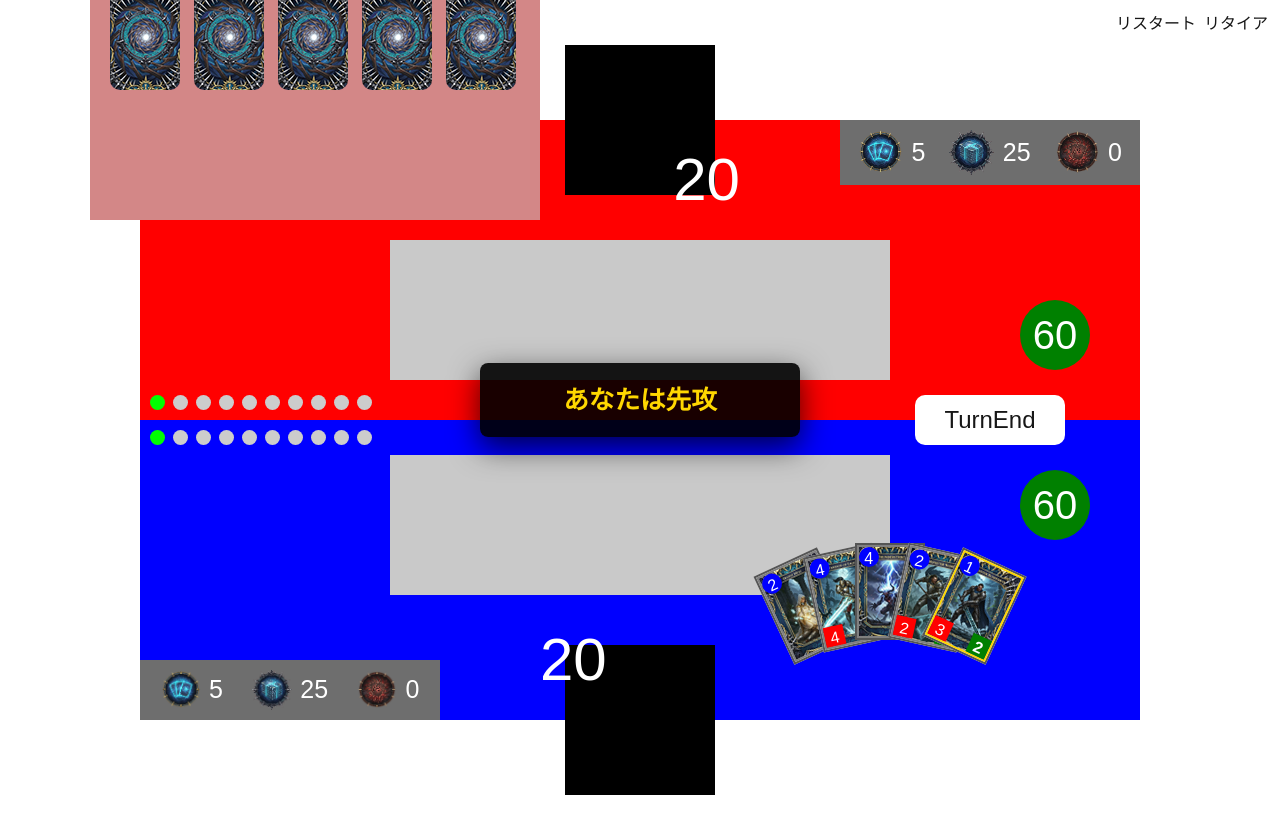
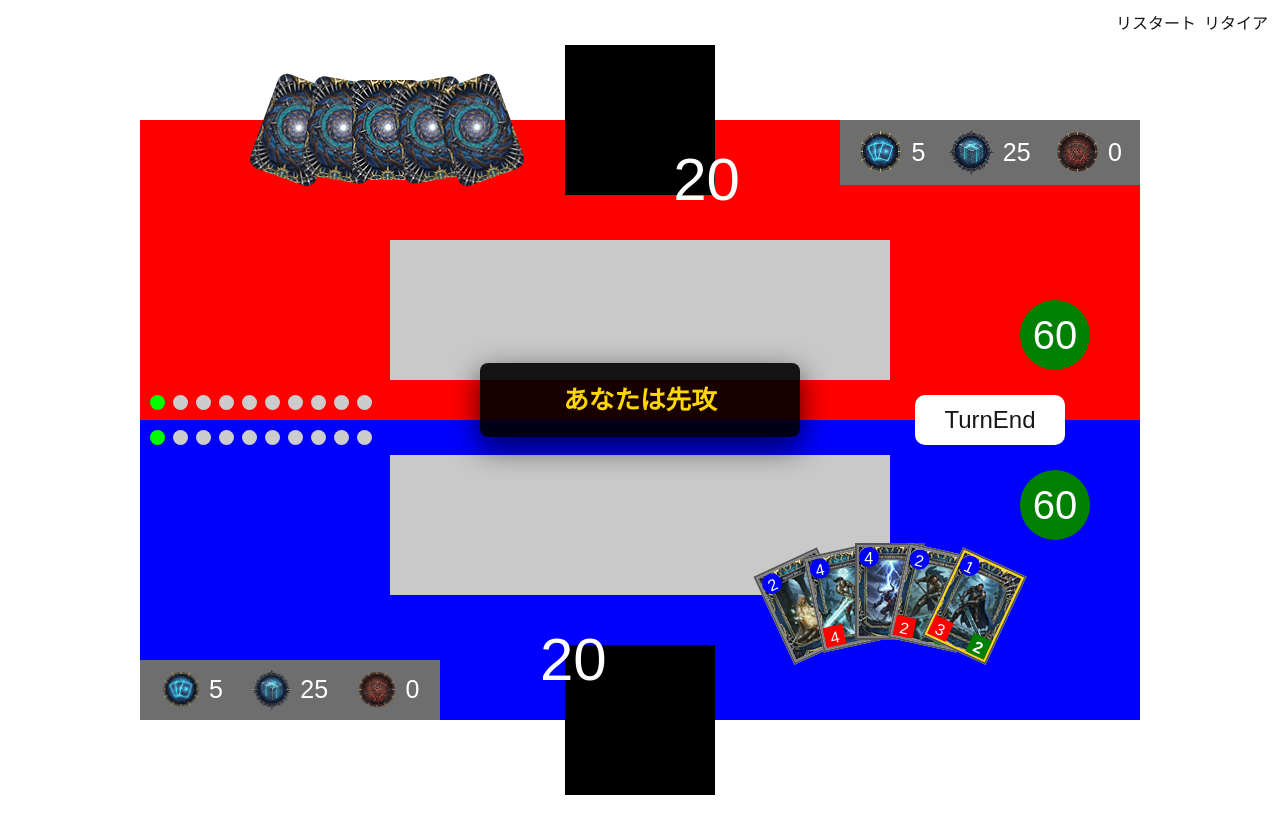
Before and after one commit to bst-shinkawa/Game, a Next.js app in the folder card-game/: page / in a window 1280 px wide. Both pictures are taken after a click on the button "CPU対戦". Shown: the top 834 px of the page. Built offline with nearby package versions, Linux system fonts and the light colour scheme.

Commit message:
敵手札調整＆CSS修正

```diff
--- a/card-game/app/assets/css/Game.Master.module.css
+++ b/card-game/app/assets/css/Game.Master.module.css
@@ -117,6 +117,28 @@
 .field_enemy_status p img {
   max-width: 45px;
 }
+.field_enemy_hand_area {
+  position: fixed;
+  top: 10%;
+  left: 15%;
+  width: 100%;
+  max-width: 390px;
+  display: flex;
+  justify-content: center;
+  align-items: flex-start;
+  transition: all 0.6s ease;
+  transform-origin: center;
+  z-index: 1000;
+}
+.field_enemy_hand_card {
+  width: 19%;
+  max-width: 70px;
+  background: #eee;
+  position: absolute;
+  top: 10%;
+  left: 15%;
+  transform-origin: top center;
+}
 .field_player {
   width: 100%;
   height: 50%;
@@ -228,6 +250,51 @@
 }
 .field_player_status p img {
   max-width: 40px;
+}
+.field_player_hand_area {
+  position: fixed;
+  bottom: 20%;
+  right: 18%;
+  width: 100%;
+  max-width: 390px;
+  display: flex;
+  justify-content: center;
+  align-items: flex-end;
+  transition: all 0.6s ease;
+  transform-origin: center;
+  z-index: 1000;
+}
+.field_player_hand_area.expanded {
+  bottom: 30%;
+  right: 30%;
+  transform: translate(50%, 50%) scale(1);
+  flex-wrap: wrap;
+  justify-content: left;
+  gap: 10px;
+  align-items: center;
+  z-index: 2000;
+}
+.field_player_hand_area.expanded .field_player_hand_card {
+  position: relative;
+  left: 0;
+  bottom: 0;
+  transform: none !important;
+}
+.field_player_hand_card {
+  width: 19%;
+  max-width: 70px;
+  background: #eee;
+  border: 2px solid #555;
+  position: absolute;
+  bottom: 0;
+  left: 50%;
+  transform-origin: bottom center;
+  cursor: pointer;
+  transition: all 0.25s ease;
+}
+.field_player_hand_card:hover {
+  transform: translateY(-15px) scale(1.05) rotate(var(--rotate));
+  z-index: 20;
 }
 .field_turn {
   position: absolute;
@@ -471,49 +538,4 @@
     opacity: 1;
     transform: translate(-50%, -50%);
   }
-}
-.hand_area {
-  position: fixed;
-  bottom: 20%;
-  right: 18%;
-  width: 100%;
-  max-width: 390px;
-  display: flex;
-  justify-content: center;
-  align-items: flex-end;
-  transition: all 0.6s ease;
-  transform-origin: center;
-  z-index: 1000;
-}
-.hand_area.expanded {
-  bottom: 30%;
-  right: 30%;
-  transform: translate(50%, 50%) scale(1);
-  flex-wrap: wrap;
-  justify-content: left;
-  gap: 10px;
-  align-items: center;
-  z-index: 2000;
-}
-.hand_area.expanded .hand_card {
-  position: relative;
-  left: 0;
-  bottom: 0;
-  transform: none !important;
-}
-.hand_card {
-  width: 19%;
-  max-width: 70px;
-  background: #eee;
-  border: 2px solid #555;
-  position: absolute;
-  bottom: 0;
-  left: 50%;
-  transform-origin: bottom center;
-  cursor: pointer;
-  transition: all 0.25s ease;
-}
-.hand_card:hover {
-  transform: translateY(-15px) scale(1.05) rotate(var(--rotate));
-  z-index: 20;
 }/*# sourceMappingURL=Game.Master.module.css.map */
--- a/card-game/app/assets/scss/_Game.Flame.scss
+++ b/card-game/app/assets/scss/_Game.Flame.scss
@@ -131,6 +131,32 @@ $img-path: "/img/field";
 
             }
         }
+
+        &_hand{
+            &_area {
+                position: fixed;
+                top: 10%;
+                left: 15%;
+                width: 100%;
+                max-width: 390px;
+                display: flex;
+                justify-content: center;
+                align-items: flex-start;
+                transition: all 0.6s ease;
+                transform-origin: center;
+                z-index: 1000;
+            }
+            &_card{
+                width: 19%;
+                max-width: 70px;
+                background: #eee;
+                position: absolute;
+                top: 10%;
+                left: 15%;
+                transform-origin: top center;
+            }
+
+        }
     }
 
     &_player{
@@ -254,6 +280,58 @@ $img-path: "/img/field";
                 }
             }
         }
+        &_hand{
+            &_area {
+                position: fixed;
+                bottom: 20%;
+                right: 18%;
+                width: 100%;
+                max-width: 390px;
+                display: flex;
+                justify-content: center;
+                align-items: flex-end;
+                transition: all 0.6s ease;
+                transform-origin: center;
+                z-index: 1000;
+
+                &.expanded {
+                    bottom: 30%;
+                    right: 30%;
+                    transform: translate(50%, 50%) scale(1.0);
+                    flex-wrap: wrap;
+                    justify-content: left;
+                    gap: 10px;
+                    align-items: center;
+                    z-index: 2000;
+
+                    .field_player_hand_card {
+                        position: relative;
+                        left: 0;
+                        bottom: 0;
+                        transform: none !important;
+                    }
+                }
+            }
+            &_card{
+                width: 19%;
+                max-width: 70px;
+                background: #eee;
+                border: 2px solid #555;
+                position: absolute;
+                bottom: 0;
+                left: 50%;
+                transform-origin: bottom center;
+                cursor: pointer;
+                transition: all 0.25s ease;
+
+                &:hover {
+                    transform: translateY(-15px) scale(1.05) rotate(var(--rotate));
+                    z-index: 20;
+                }
+            }
+
+        }
+
     }
 
     &_turn{
@@ -488,56 +566,3 @@ $img-path: "/img/field";
     from { opacity: 0; transform: translate(-50%, -56%); }
     to { opacity: 1; transform: translate(-50%, -50%); }
 }
-
-
-.hand{
-    &_area {
-        position: fixed;
-        bottom: 20%;
-        right: 18%;
-        width: 100%;
-        max-width: 390px;
-        display: flex;
-        justify-content: center;
-        align-items: flex-end;
-        transition: all 0.6s ease;
-        transform-origin: center;
-        z-index: 1000;
-
-        &.expanded {
-            bottom: 30%;
-            right: 30%;
-            transform: translate(50%, 50%) scale(1.0);
-            flex-wrap: wrap;
-            justify-content: left;
-            gap: 10px;
-            align-items: center;
-            z-index: 2000;
-
-            .hand_card {
-                position: relative;
-                left: 0;
-                bottom: 0;
-                transform: none !important;
-            }
-        }
-    }
-    &_card{
-        width: 19%;
-        max-width: 70px;
-        background: #eee;
-        border: 2px solid #555;
-        position: absolute;
-        bottom: 0;
-        left: 50%;
-        transform-origin: bottom center;
-        cursor: pointer;
-        transition: all 0.25s ease;
-
-        &:hover {
-            transform: translateY(-15px) scale(1.05) rotate(var(--rotate));
-            z-index: 20;
-        }
-    }
-
-}
--- a/card-game/app/page.tsx
+++ b/card-game/app/page.tsx
@@ -154,7 +154,7 @@ const Game: React.FC = () => {
     // 拡大されていない場合のみ扇形レイアウトを適用
     if (isHandExpanded || !handAreaRef.current) return;
 
-    const cards = handAreaRef.current.querySelectorAll(`.${styles.hand_card}`);
+    const cards = handAreaRef.current.querySelectorAll(`.${styles.field_player_hand_card}`);
     const count = cards.length;
     const maxAngle = 25;
     // カードが1枚もない場合はステップを計算しない
@@ -214,6 +214,12 @@ const Game: React.FC = () => {
       setDescCardId(cardId); // アクティブ化と同時に説明を表示
     }
   };
+
+  // 敵の手札カードの配置に必要なパラメータを計算 (ここに追加)
+  const enemyHandCount = enemyHandCards.length;
+  const enemyMaxAngle = -20;
+  // カードが1枚もない場合はステップを計算しない
+  const enemyAngleStep = (enemyHandCount > 1) ? (enemyMaxAngle * 2) / (enemyHandCount - 1) : 0;
 
   // 見た目の演出（GameStart 表示など）を先に行ってから、内部フックの startMatch を呼ぶためのラッパー
   const startMatchWithVisual = () => {
@@ -777,12 +783,37 @@ const Game: React.FC = () => {
           ))}
         </div>
 
-        <div className={styles.field_enemy_hand}>
-          {enemyHandCards.map((card) => (
-            // 敵の手札は裏向きで表示（画像は後で差し替え予定）。
-            // ここでは情報を見せないため CardItem は使わず、灰色の裏面を描画します。
-            <div key={card.uniqueId} className={styles.card_back} aria-hidden={true} style={{ backgroundImage: `url(${cardBack.src})` }} />
-          ))}
+        <div className={styles.field_enemy_hand_area}>
+          {enemyHandCards.map((card, i) => {
+
+            // ⬇️ 修正箇所: 扇形配置のための計算とスタイル設定を追加 ⬇️
+            const angle = -enemyMaxAngle + enemyAngleStep * i;
+            const offsetX = (i - (enemyHandCount - 1) / 2) * 5;
+
+            const style: React.CSSProperties = {
+                // CSS変数を定義
+                '--enemy-rotate': `${angle}deg`,
+                // X軸オフセットと回転を適用
+                transform: `translateX(${offsetX}px) rotate(${angle}deg)`,
+                // カード間の重なりを調整 (例: -30pxで前のカードに重ねる)
+                marginLeft: i === 0 ? '0' : '-30px',
+                // Z軸の重なりを調整（中央のカードが手前に来るように）
+                zIndex: i,
+                transition: 'transform 0.3s ease',
+            } as React.CSSProperties; // CSS変数を適用するためにキャスト
+
+            return (
+              <div
+                key={card.uniqueId}
+                className={styles.card_back}
+                aria-hidden={true}
+                style={{
+                    ...style,
+                    backgroundImage: `url(${cardBack.src})` // 画像は上書き
+                }}
+              />
+            );
+          })}
         </div>
 
         <div className={styles.field_enemy_mana}>
@@ -855,7 +886,6 @@ const Game: React.FC = () => {
             // 通常時はカードを場に出す
             if (card.type !== "spell") {
               playCardToField(card);
-              collapseHand();
             }
             setDraggingCard(null);
             setArrowStartPos(null);
@@ -906,7 +936,7 @@ const Game: React.FC = () => {
         {/* プレイヤー手札 */}
         <div
           ref={handAreaRef}
-          className={`${styles.hand_area} ${isHandExpanded ? styles.expanded : ''}`}
+          className={`${styles.field_player_hand_area} ${isHandExpanded ? styles.expanded : ''}`}
           onClick={() => {
             // プリゲーム中は無効化
             if (preGame) return;
@@ -923,7 +953,7 @@ const Game: React.FC = () => {
               <div
                 key={card.uniqueId}
                 // isDragging中は z-index を高く保ちます
-                className={`${styles.hand_card} ${isActive ? styles.active : ''}`}
+                className={`${styles.field_player_hand_card} ${isActive ? styles.active : ''}`}
                 onClick={(e) => {
                   // ドラッグ中はクリック処理を無効化
                   if (isDragging) return;
```
Also changed, not shown: 1 other file (tests, documents, lock files or other folders). Lines whose indentation alone changed are shown as unchanged.
